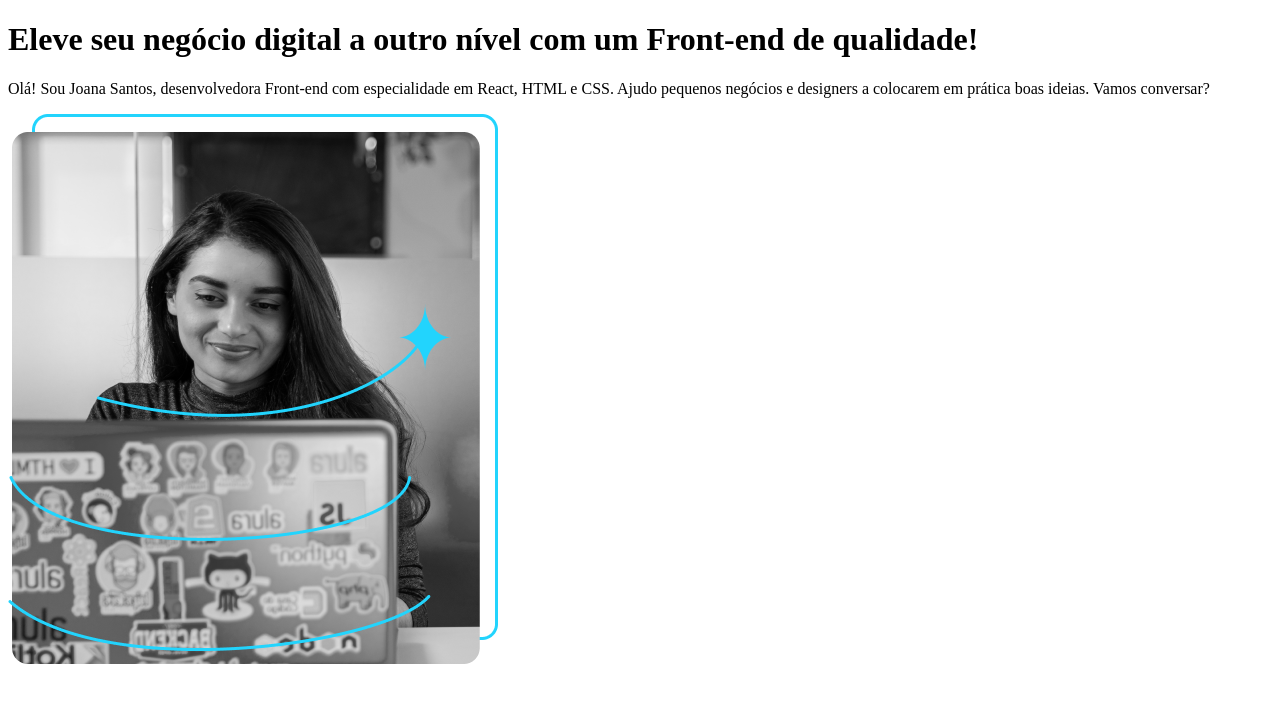
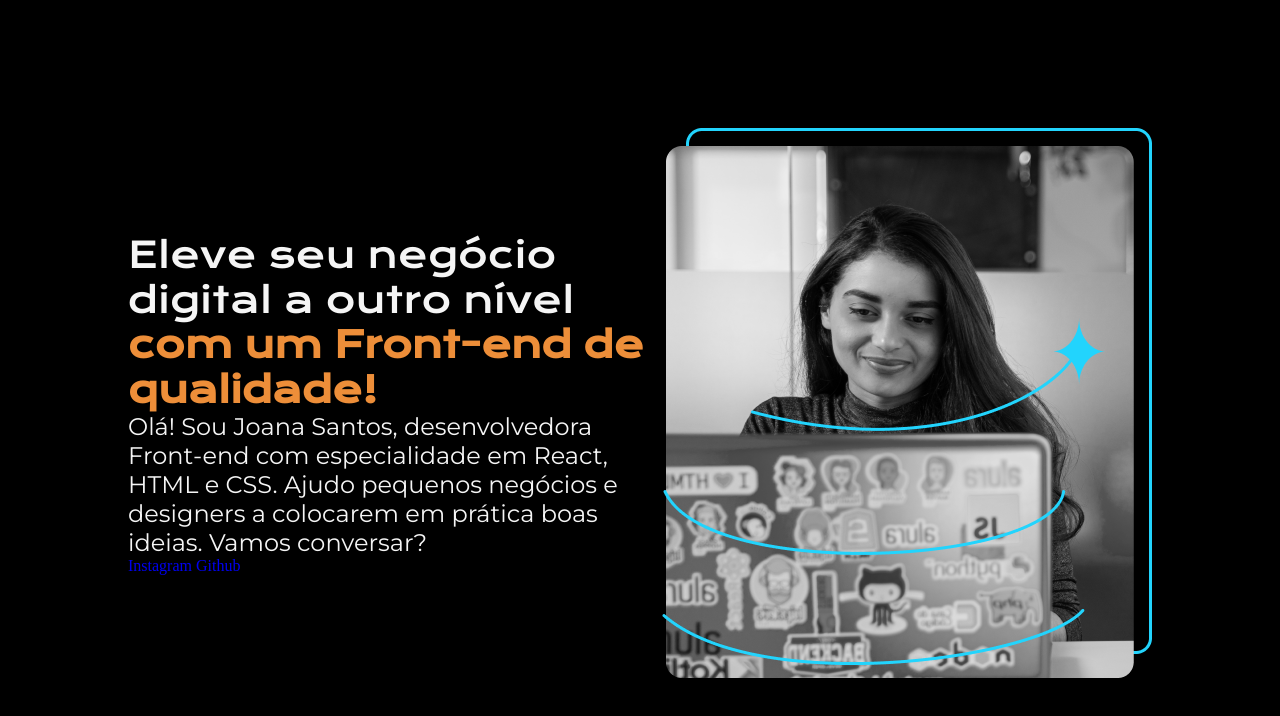
Before and after one commit to CamilaForlin22/HTML-CSS-alura, a plain HTML site: page index.html in a window 1280 px wide. Drawn offline with nearby package versions, Linux system fonts and the light colour scheme.

Commit message:
improvement: alinhamento dos elementos textuais e imagem com CSS

```diff
--- a/index.html
+++ b/index.html
@@ -1,19 +1,32 @@
 <!DOCTYPE html>
-<html lang="en">
+<html lang="pt-BR">
 <head>
     <meta charset="UTF-8">
     <meta name="viewport" content="width=device-width, initial-scale=1.0">
     <meta description name="jádecido" value="Jádecidotambém">
     <title>Portfólio Alura</title>
+    <link rel="stylesheet" href="style.css">
 </head>
 <body>
     <header></header>
-    <main>
-        <h1>Eleve seu negócio digital a outro nível <strong>com um Front-end de qualidade!</strong></h1>
-        <p>Olá! Sou Joana Santos, desenvolvedora Front-end com especialidade em React, HTML e CSS. Ajudo pequenos negócios e designers a colocarem em prática boas ideias. Vamos conversar?</p>
-        <a href="https://www.instagram.com/"></a>
-        <a href="https://github.com/CamilaForlin"></a>
-        <img src="./src/imagem.png"
+    <main class="apresentacao">
+        <section class="apresentacao__conteudo">
+            <div class="apresentacao__conteudo__texto">
+                <h1 class="apresentacao__conteudo__titulo">Eleve seu negócio digital a outro nível <strong>com um Front-end de qualidade!</strong></h1>
+                <p class="apresentacao__conteudo__paragrafo">Olá! Sou Joana Santos, desenvolvedora Front-end com especialidade em React, HTML e CSS. Ajudo pequenos negócios e designers a colocarem em prática boas ideias. Vamos conversar?</p>
+            </div>
+
+            <div>
+                <div>
+                <a href="https://www.instagram.com/">Instagram</a>
+                <a href="https://github.com/CamilaForlin">Github</a>
+                </div>
+            </div>
+        </section>
+        </section>
+        </section>
+        <img src="./src/imagem.png">
+
     </main>
     <footer></footer>
 </body>
--- a/style.css
+++ b/style.css
@@ -1,3 +1,11 @@
+@import url('https://fonts.googleapis.com/css2?family=Krona+One&family=Montserrat:ital,wght@0,100..900;1,100..900&display=swap');
+
+*{
+    margin: 0;
+    padding: 0;
+    text-decoration: none;
+}
+
 body{
     background-color: #000000;
     color: #f5f5f5 ;
@@ -7,3 +15,28 @@ strong{
     color: #ED8E39;
 
 }
+
+.apresentacao{
+    margin: 10%;
+    display: flex;
+    align-items: center;
+    justify-content: space-between;
+}
+
+.apresentacao__conteudo{
+    width: 615px;
+}
+
+.apresentacao__conteudo__titulo{
+    font-size: 36px;
+    font-family: "Krona One", sans-serif;
+    font-weight: 400;
+    font-style: normal;
+}
+
+.apresentacao__conteudo__paragrafo{
+    font-size: 24px;
+    font-family: "Montserrat", sans-serif;
+    font-weight: 400;
+    font-style: normal;
+}
```
